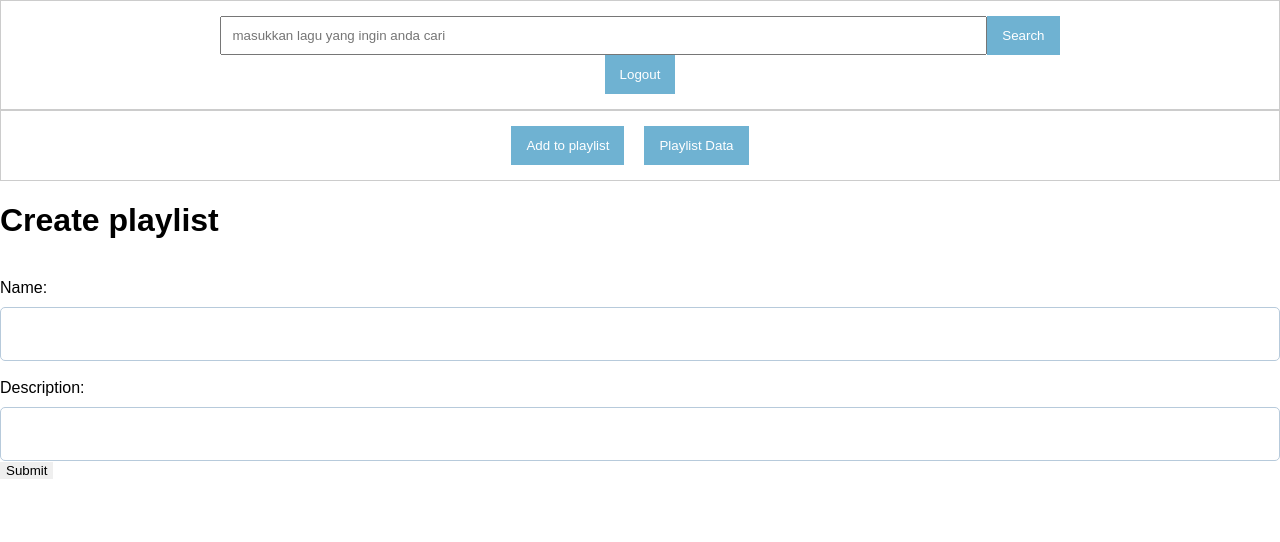
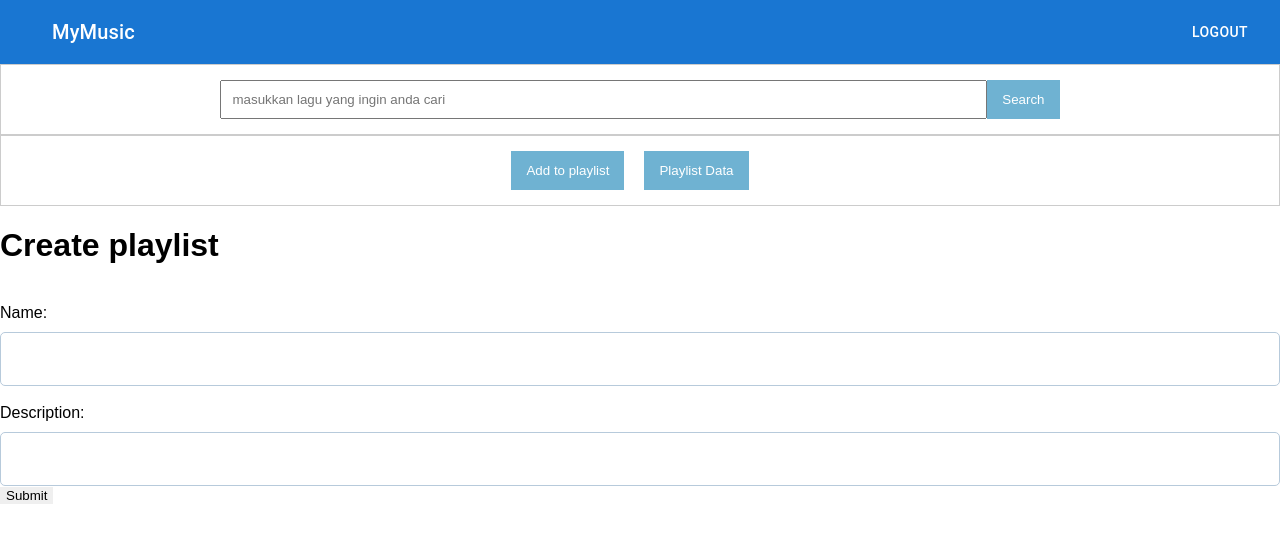
Before and after one commit to safiraa932/modul2-hw1, a React (Create React App) app: page /create-playlist in a window 1280 px wide. Shown: the top 542 px of the page. Built offline with nearby package versions, Linux system fonts and the light colour scheme; sample sign-in values are in the browser's storage.

Commit message:
Finish HomeWork M5S2

```diff
--- a/package.json
+++ b/package.json
@@ -3,6 +3,9 @@
   "version": "0.1.0",
   "private": true,
   "dependencies": {
+    "@emotion/react": "^11.9.0",
+    "@emotion/styled": "^11.8.1",
+    "@mui/material": "^5.6.1",
     "@reduxjs/toolkit": "^1.8.1",
     "@testing-library/jest-dom": "^5.16.2",
     "@testing-library/react": "^12.1.4",
--- a/src/App.css
+++ b/src/App.css
@@ -48,40 +48,6 @@
 
 /* Akhir button */
 
-/* .suggested-section {
-  margin: 60px 0;
-  width: 100%;
-}
-
-.card-suggested {
-  border: 1px solid #6fb2d2;
-  width: 100%;
-  cursor: pointer;
-  padding: 0 50px;
-  background-color: #eeeeee;
-  margin: auto;
-}
-
-.suggested-list {
-  display: grid;
-  grid-gap: 12px;
-}
-
-.card-suggested img {
-  width: 60px;
-  height: 60px;
-} */
-
-h2 {
-  font-size: 100%;
-  padding-left: 20px;
-}
-
-p {
-  font-size: 80%;
-  padding-left: 20px;
-}
-
 /*Search */
 .container {
   padding: 15px 0;
@@ -123,3 +89,9 @@ p {
   font-family: sans-serif;
   border: 1px solid #b7cadb;
 }
+
+.card-container {
+  display: grid;
+  grid-template-columns: 20% 20% 20% 20% 20%;
+  grid-template-rows: 50%;
+}
--- a/src/App.jsx
+++ b/src/App.jsx
@@ -4,11 +4,13 @@ import { BrowserRouter as Router, Switch, Route } from 'react-router-dom';
 import Login from './pages/Login/index';
 import Search from './components/search/index';
 import PrivateRouter from './components/PrivateRouter';
+import Header from './components/Header';
 
 function App() {
   return (
     <div className="App">
       <Router>
+        <Header />
         <Switch>
           <Route exact path="/">
             <Login />
--- a/src/components/Album/album.module.css
+++ b/src/components/Album/album.module.css
@@ -1,8 +1,6 @@
 .container {
-    display: grid;
-    grid-template-columns: 1fr;
-    height: 20%;
-    width: 20%;
+    width: 230px;
+    height: 100%;
     margin: 10px;
     padding: 10px;
     border: 1px solid #6fb2d2;
@@ -14,8 +12,23 @@
 .imgAlbum img {
     border-radius: 6px 6px 0px 0px;
     width: 100%;
-    height: 100%;
 }
+
+.albumTitle {
+    font-size: 18px;
+    margin: 0;
+    padding: 0;
+    white-space: nowrap;
+    overflow: hidden;
+    text-overflow: ellipsis;
+}
+
+.artistName {
+    font-size: 15px;
+    margin: 0;
+    padding: 8px 0;
+}
+
 
 .btn {
     width: 100%;
--- a/src/components/Album/index.jsx
+++ b/src/components/Album/index.jsx
@@ -10,11 +10,7 @@ function Album({ data, selected, setSelected }) {
         </div>
         <div className={Style.albumDetail}>
           <h2 className={Style.albumTitle}>{data.name}</h2>
-          <div className={Style.artistInfo}>
-            <p>
-              <span className={Style.artistName}>{data.artists[0].name}</span>
-            </p>
-          </div>
+          <p className={Style.artistName}>{data.artists[0].name}</p>
         </div>
         {selected.includes(data.uri) ? (
           <button
--- /dev/null
+++ b/src/components/Header/index.js
@@ -0,0 +1,46 @@
+import React from 'react';
+import { useDispatch, useSelector } from 'react-redux';
+import AppBar from '@mui/material/AppBar';
+import Box from '@mui/material/Box';
+import Toolbar from '@mui/material/Toolbar';
+import Typography from '@mui/material/Typography';
+import Button from '@mui/material/Button';
+import IconButton from '@mui/material/IconButton';
+import { removeAccessToken } from '../../redux/slices/tokenSlice';
+
+export default function ButtonAppBar() {
+  const accessToken = useSelector((state) => state.token.token);
+  const dispatch = useDispatch();
+
+  return (
+    <Box sx={{ flexGrow: 1 }}>
+      <AppBar position="static">
+        <Toolbar>
+          <IconButton
+            size="large"
+            edge="start"
+            color="inherit"
+            aria-label="menu"
+            sx={{ mr: 2 }}
+          >
+          </IconButton>
+          <Typography variant="h6" component="div" sx={{ flexGrow: 1 }}>
+            MyMusic
+          </Typography>
+          {accessToken ? (
+            <Button
+              color="inherit"
+              onClick={() => {
+                dispatch(removeAccessToken());
+              }}
+            >
+              Logout
+            </Button>
+          ) : (
+            <p></p>
+          )}
+        </Toolbar>
+      </AppBar>
+    </Box>
+  );
+}
--- a/src/components/createPlaylist/index.js
+++ b/src/components/createPlaylist/index.js
@@ -118,7 +118,6 @@ function CreatePlaylist({ selected }) {
   return (
     <>
       <div className="container">
-
         <div className="card-playlist">
           <Button variant="primary" onClick={addSong}>
             Add to playlist
@@ -127,18 +126,18 @@ function CreatePlaylist({ selected }) {
             Playlist Data
           </Button>
         </div>
-        {playlistData.map((item) => (
-          <div key={item.id}>
-            <div className={Style.playlistData}>
+        <div className={Style.playlistData}>
+          {playlistData.map((item) => (
+            <div key={item.id} className={Style.playlistItem}>
               <h5>{item.name}</h5>
               <p>{item.description}</p>
               <p>{item.tracks.total}</p>
-              <Button variant="primary" onClick={addSong}>
+              <Button variant="primary" className={Style.btnData} onClick={addSong}>
                 Add song
               </Button>
             </div>
-          </div>
-        ))}
+          ))}
+        </div>
 
       </div>
       <div className="playlist">
--- a/src/components/createPlaylist/playlist.module.css
+++ b/src/components/createPlaylist/playlist.module.css
@@ -1,4 +1,19 @@
-.container {
+.playlistData {
     display: flex;
-    flex-direction: column;
+    flex-wrap: wrap;
+    width: 100%;
+    justify-content: space-evenly;
+    flex-direction: row;
 }
+
+.playlistItem {
+    flex-basis: 20%;
+    margin: 20px 5px;
+    background-color: #eeeeee;
+    border: 1px solid #6fb2d2;
+}
+
+.btnData {
+    display: flex;
+    align-items: center;
+}
--- a/src/components/search/index.js
+++ b/src/components/search/index.js
@@ -1,16 +1,13 @@
 // import { render } from "@testing-library/react";
-// import { Button } from 'react-bootstrap';
 import React, { useState } from 'react';
-import { useDispatch, useSelector } from 'react-redux';
+import { useSelector } from 'react-redux';
 import Album from '../Album';
 import CreatePlaylist from '../createPlaylist';
-import { removeAccessToken } from '../../redux/slices/tokenSlice';
 
 function SearchBar() {
   const [search, setSearch] = useState('');
   const [data, setData] = useState([]);
   const [selected, setSelected] = useState([]);
-  const dispatch = useDispatch();
 
   const accessToken = useSelector((state) => state.token.token);
 
@@ -57,10 +54,9 @@ function SearchBar() {
             Search
           </button>
         </form>
-        <button className="button" type="button" onClick={() => dispatch(removeAccessToken())}>Logout</button>
       </div>
 
-      <div className="card">
+      <div className="card-container">
         {data.map((song) => (
           <div key={song.id} className="cardContent">
             <Album data={song} selected={selected} setSelected={setSelected} />
```
Also changed, not shown: 1 other file (tests, documents, lock files or other folders).
